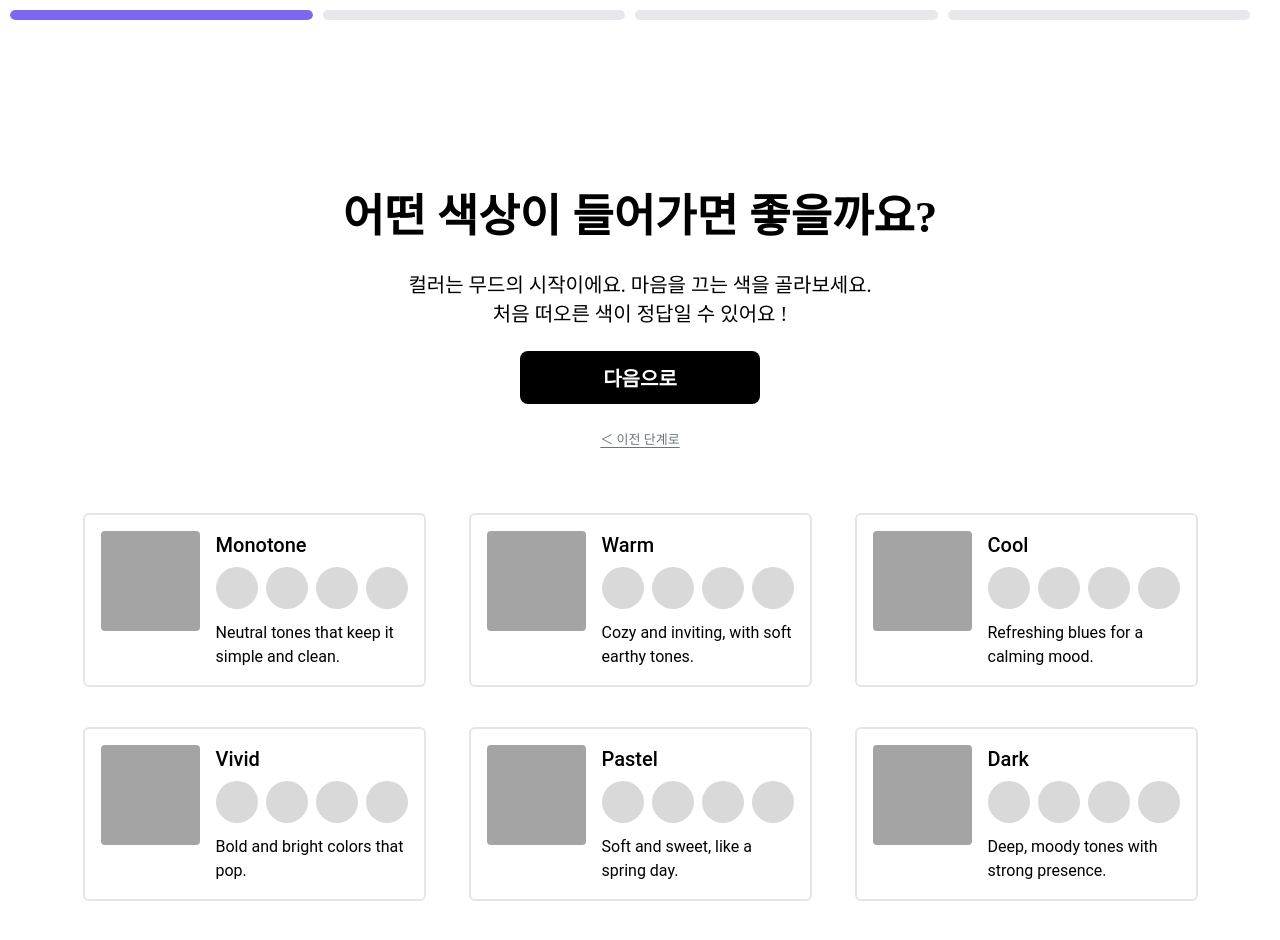
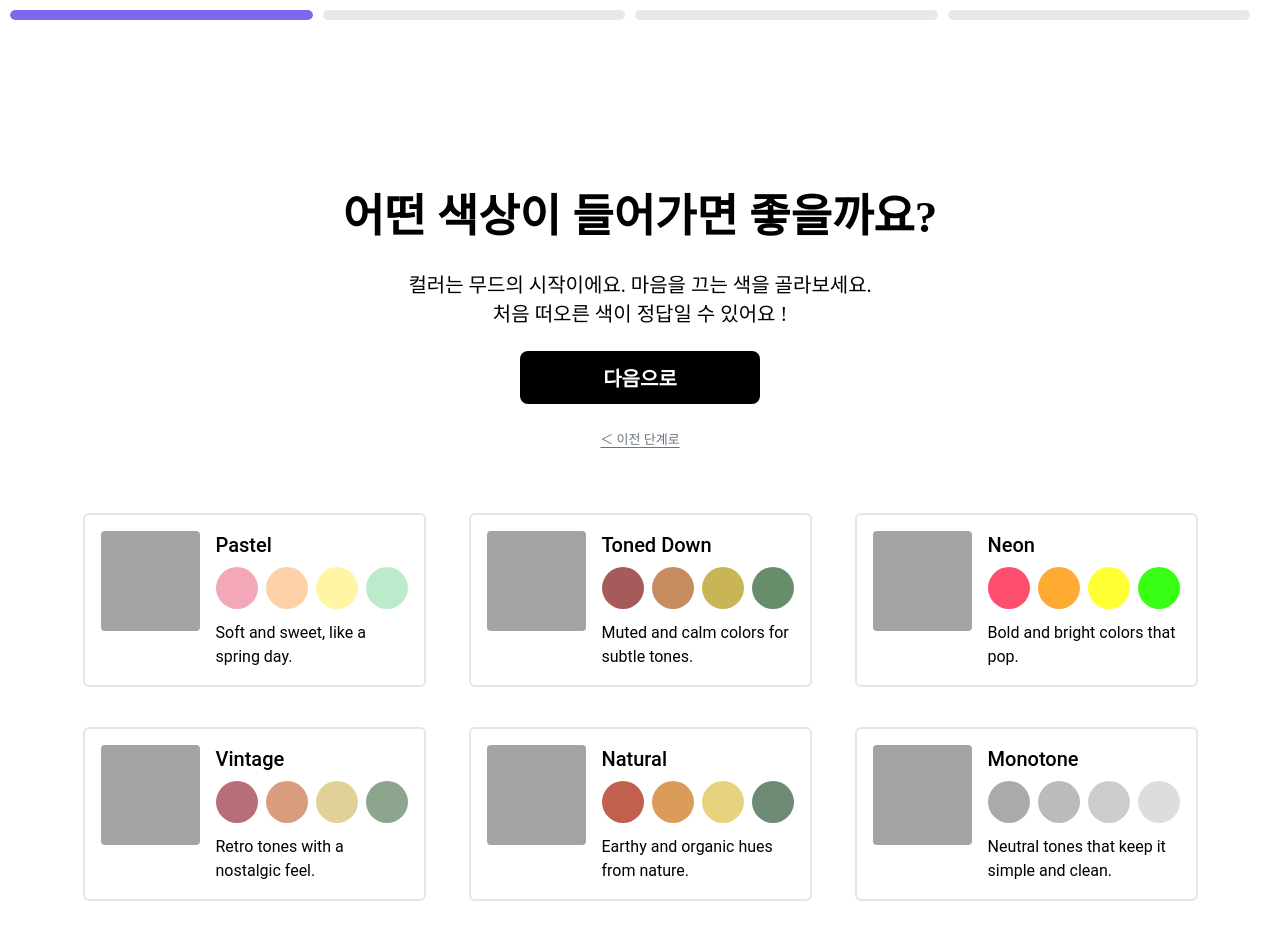
Before and after one commit to hubluish/Moomu, a Next.js app: page / in a window 1280 px wide. Shown: the top 940 px of the page. Built offline with nearby package versions, Linux system fonts and the light colour scheme.

Commit message:
[FEAT] Coloroption 기능수정
FEAT: Coloroption을 json을 통해 받아와서 사용할 수 있도록 하고
원 내부의 색을 적용하였습니다.

```diff
--- a/public/data/colorThemes.json
+++ b/public/data/colorThemes.json
@@ -1,50 +1,62 @@
 [
     {
-        "name": "Pastel",
+        "title": "Pastel",
+        "description": "Soft and sweet, like a spring day.",
         "colors": ["#F4A7B9", "#FFD1A9", "#FFF5A5", "#BCEBCB", "#A5D8FF", "#B5C7ED", "#D8B4E2"]
     },
     {
-        "name": "Neon",
+        "title": "Toned Down",
+        "description": "Muted and calm colors for subtle tones.",
+        "colors": ["#A65A5A", "#C78B60", "#C9B458", "#688D6B", "#5F7E9C", "#4A5C7A", "#82688E"]
+    },
+    {
+        "title": "Neon",
+        "description": "Bold and bright colors that pop.",
         "colors": ["#FF4D6D", "#FFAA33", "#FFFF33", "#39FF14", "#00FFFF", "#1F51FF", "#D400FF"]
     },
     {
-        "name": "Vintage",
+        "title": "Vintage",
+        "description": "Retro tones with a nostalgic feel.",
         "colors": ["#B76E79", "#D89C7E", "#E1D198", "#8CA58C", "#7FA1B2", "#627D98", "#9C84A1"]
     },
     {
-        "name": "Natural",
+        "title": "Natural",
+        "description": "Earthy and organic hues from nature.",
         "colors": ["#C0604D", "#DA9B5B", "#E6D37E", "#6D8B74", "#4F6D7A", "#405C7C", "#826A90"]
     },
     {
-        "name": "Monotone",
+        "title": "Monotone",
+        "description": "Neutral tones that keep it simple and clean.",
         "colors": ["#AAAAAA", "#BBBBBB", "#CCCCCC", "#DDDDDD", "#EEEEEE", "#999999", "#888888"]
     },
     {
-        "name": "Warm",
+        "title": "Warm",
+        "description": "Cozy and inviting, with soft earthy tones.",
         "colors": ["#D45A5A", "#E17A4D", "#E8C064", "#C4B57C", "#A68B6B", "#8E5E6A", "#A16D8A"]
     },
     {
-        "name": "Toned Down",
-        "colors": ["#A65A5A", "#C78B60", "#C9B458", "#688D6B", "#5F7E9C", "#4A5C7A", "#82688E"]
-    },
-    {
-        "name": "Dark",
+        "title": "Dark",
+        "description": "Deep, moody tones with strong presence.",
         "colors": ["#4B2C2C", "#5A3D2B", "#5A552F", "#2F4F4F", "#2C3E50", "#1C2A40", "#3D2A4F"]
     },
     {
-        "name": "Light",
+        "title": "Light",
+        "description": "Bright, airy tones full of freshness.",
         "colors": ["#FFD5D5", "#FFE5CC", "#FFFCCB", "#D9F2D9", "#D6ECFF", "#E0E6F8", "#F3E5F5"]
     },
     {
-        "name": "Cool",
+        "title": "Cool",
+        "description": "Refreshing blues for a calming mood.",
         "colors": ["#B45575", "#7B9B9B", "#A2C4C9", "#70A37F", "#3E91CC", "#4267AC", "#7159B2"]
     },
     {
-        "name": "Emotional",
+        "title": "Emotional",
+        "description": "Sentimental and soft, like a memory.",
         "colors": ["#D980A3", "#E1A16F", "#F0E29C", "#AECBBE", "#A3C3E8", "#A8A9D1", "#D7B7E3"]
     },
     {
-        "name": "Chic",
+        "title": "Chic",
+        "description": "Sleek, trendy, and sophisticated.",
         "colors": ["#8B4C4C", "#A3673D", "#A89C4F", "#4F6F5D", "#3F5A78", "#3A405A", "#5E4B7E"]
     }
 ]
--- a/src/components/section/home/ColorOption.tsx
+++ b/src/components/section/home/ColorOption.tsx
@@ -5,11 +5,12 @@ import { on } from 'events';
 type ColorOptionProps = {
     title: string;
     description: string;
+    colors: string[];
     isSelected?: boolean;
     onClick?: () => void;
 };
 
-export default function ColorOption({ title, description, isSelected, onClick }: ColorOptionProps) {
+export default function ColorOption({ title, description, colors, isSelected, onClick }: ColorOptionProps) {
     return (
             <div
         className={`${styles.container} ${isSelected ? styles.selected : ''}`} onClick={onClick}>
@@ -20,7 +21,7 @@ export default function ColorOption({ title, description, isSelected, onClick }:
 
         <div className={styles.colorPreviewWrapper}>
             <div className={styles.colorPreview}>
-            {['#FF0000', '#FF7F00', '#FFFF00', '#00FF00', '#0000FF', '#4B0082', '#8B00FF'].map((color, index) => (
+            {colors.map((color, index) => (
                 <svg
                 key={index}
                 xmlns="http://www.w3.org/2000/svg"
@@ -29,7 +30,7 @@ export default function ColorOption({ title, description, isSelected, onClick }:
                 viewBox="0 0 42 42"
                 fill="none"
                 >
-                <circle cx="21" cy="21" r="21" fill="#D9D9D9" />
+                <circle cx="21" cy="21" r="21" fill={color} />
                 </svg>
             ))}
             </div>
--- a/src/pages/home/home.tsx
+++ b/src/pages/home/home.tsx
@@ -11,19 +11,13 @@ import PreviousButton from '../../components/section/home/PreviousButton';
 import ProgressBar from '../../components/section/home/ProgressBar';
 import MoodOption from '../../components/section/home/MoodOption';
 import TagGuideModal from '../../components/section/home/TagGuideModal';
+import colorThemes from '../../../public/data/colorThemes.json'; // Assuming you have a JSON file with color themes
 
 const stepContents = [
     {
         title: '어떤 색상이 들어가면 좋을까요?',
         subtitle: <>컬러는 무드의 시작이에요. 마음을 끄는 색을 골라보세요.<br/>처음 떠오른 색이 정답일 수 있어요 !</>,
-        options: [
-        { title: 'Monotone', description: 'Neutral tones that keep it simple and clean.' },
-        { title: 'Warm', description: 'Cozy and inviting, with soft earthy tones.' },
-        { title: 'Cool', description: 'Refreshing blues for a calming mood.' },
-        { title: 'Vivid', description: 'Bold and bright colors that pop.' },
-        { title: 'Pastel', description: 'Soft and sweet, like a spring day.' },
-        { title: 'Dark', description: 'Deep, moody tones with strong presence.' },
-        ],
+        options:[]
     },
     {
         title: <>이 무드를 사진으로 표현한다면<br /> 어떤 모습인가요?</>,
@@ -122,11 +116,12 @@ function Home() {
                 <div className={styles.gridContainer}>
                 {step === 1 ? (
                     <div className={styles.grid3columns}>
-                        {content.options.map((opt, index) => (
+                        {colorThemes.map((opt, index) => (
                         <ColorOption
                             key={index}
                             title={opt.title}
                             description={opt.description}
+                            colors={opt.colors}
                             isSelected={selections[0] === opt.title}
                             onClick={() => handleSelect(opt.title)}
                         />
```
